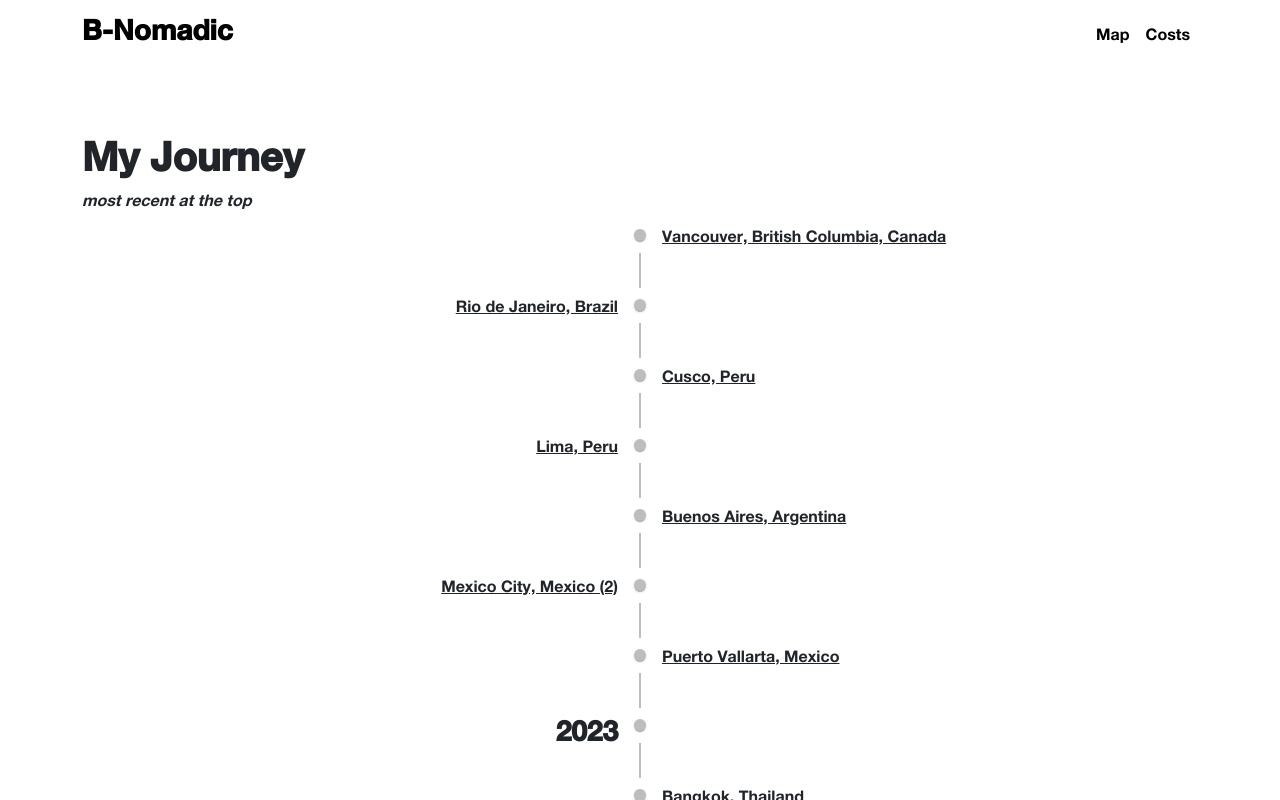
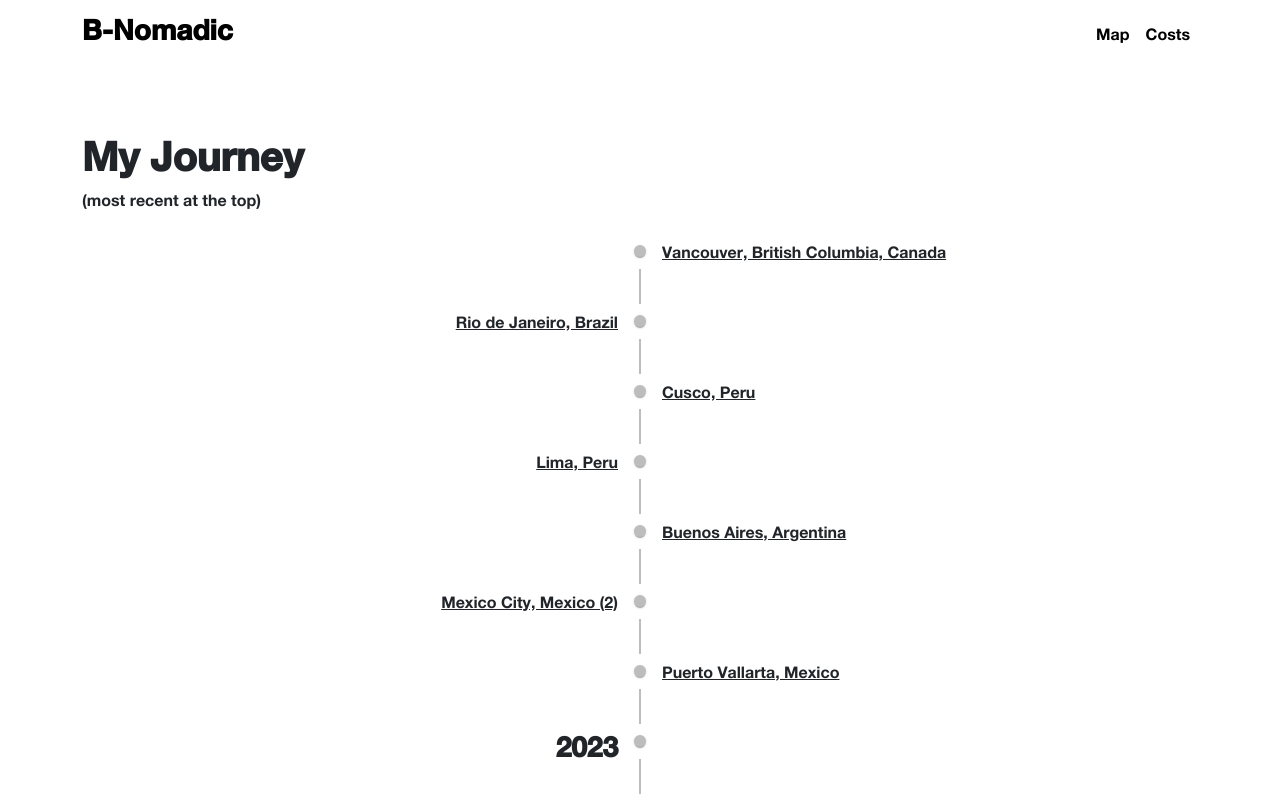
Before and after one commit to acuteengle/digital-nomad, a React (Create React App) app: page / in a window 1280 px wide. Shown: the top 800 px of the page. Built offline with nearby package versions, Linux system fonts and the light colour scheme.

Commit message:
back button

```diff
--- a/src/App.css
+++ b/src/App.css
@@ -29,6 +29,15 @@ a:hover {
   text-decoration: underline;
 }
 
+.backLink {
+  opacity: 0.7 !important;
+}
+
+.backLink:hover {
+  cursor: pointer !important;
+  opacity: 1 !important;
+}
+
 .pageContainer {
   margin-top: 64px;
 }
--- a/src/views/City/City.js
+++ b/src/views/City/City.js
@@ -35,6 +35,7 @@ export const City = () => {
 
   return (
     <Container className="pageContainer">
+      <p className="backLink" onClick={() => navigate('/')}>&larr; back</p>
       <BasicInfo cityData={cityData} />
       <h3 className="spaceTop">Links</h3>
       {map &&
--- a/src/views/Locations/Locations.js
+++ b/src/views/Locations/Locations.js
@@ -14,7 +14,7 @@ export const Locations = () => {
   return (
     <Container className="pageContainer">
       <h1 className="pageTitle">My Journey</h1>
-      <i>most recent at the top</i>
+      <p>(most recent at the top)</p>
       <Timeline position="alternate">
         {LOCATIONS.map((location, index) => {
           return (
```
